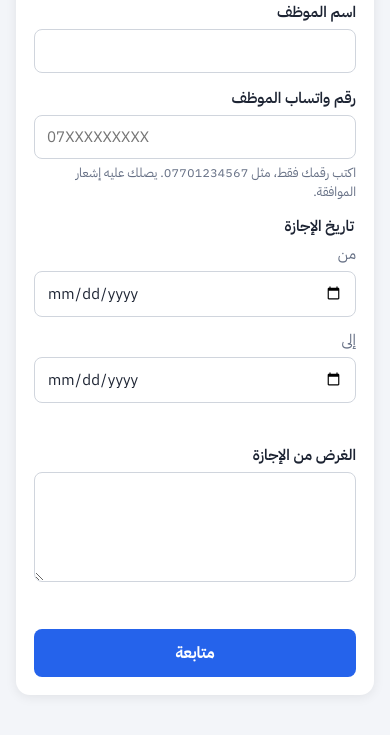
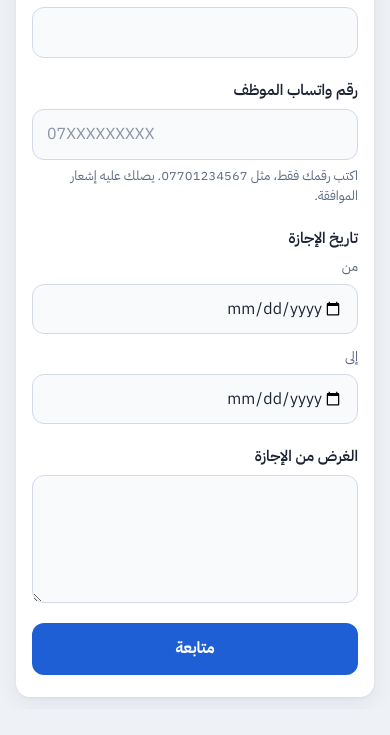
Before and after one commit to 86msa/ijaza, a plain HTML site: page index.html in a window 390 px wide. Shown: the part 141-876 px from the top of the page. After the commit the page ends 850 px from the top, so only its background shows below. Drawn offline with Linux system fonts and the light colour scheme.

Commit message:
ترتيب الواجهة على الجوال وإصلاح التداخل (#3)
* Add leave request page

Co-Authored-By: Claude Sonnet 5.5 <noreply@anthropic.com>
Claude-Session: https://claude.ai/code/session_01WrVYrDbhUUbKdQ4eJmy7Lu

* Simplify leave form and send requests via WhatsApp

Co-Authored-By: Claude Opus 5.5 <noreply@anthropic.com>
Claude-Session: https://claude.ai/code/session_01WrVYrDbhUUbKdQ4eJmy7Lu

* Accept Iraqi local phone numbers and add country code automatically

Co-Authored-By: Claude Opus 5.5 <noreply@anthropic.com>
Claude-Session: https://claude.ai/code/session_01WrVYrDbhUUbKdQ4eJmy7Lu

* Set manager WhatsApp number

Co-Authored-By: Claude Opus 5.5 <noreply@anthropic.com>
Claude-Session: https://claude.ai/code/session_01WrVYrDbhUUbKdQ4eJmy7Lu

* Shorten manager message with a reply page for approve/reject buttons

Co-Authored-By: Claude Opus 5.5 <noreply@anthropic.com>
Claude-Session: https://claude.ai/code/session_01WrVYrDbhUUbKdQ4eJmy7Lu

* Fix overlapping confirmation screen and tidy mobile layout

The confirmation section ignored the hidden attribute because .done set
display:flex, so it rendered under the form. Also stack fields with
consistent spacing, keep date inputs inside their box on iOS, use 16px
inputs to stop iOS zoom, and isolate dates so they read correctly in RTL.

Co-Authored-By: Claude Opus 5.5 <noreply@anthropic.com>
Claude-Session: https://claude.ai/code/session_01WrVYrDbhUUbKdQ4eJmy7Lu

---------

Co-authored-by: Claude <noreply@anthropic.com>

```diff
--- a/index.html
+++ b/index.html
@@ -2,7 +2,8 @@
 <html lang="ar" dir="rtl">
 <head>
 <meta charset="UTF-8">
-<meta name="viewport" content="width=device-width, initial-scale=1">
+<meta name="viewport" content="width=device-width, initial-scale=1, viewport-fit=cover">
+<meta name="theme-color" content="#eef2f7">
 <title>طلب إجازة</title>
 <link rel="stylesheet" href="https://fonts.googleapis.com/css2?family=IBM+Plex+Sans+Arabic:wght@400;600;700&display=swap">
 <link rel="stylesheet" href="style.css">
@@ -13,29 +14,34 @@
   <p class="sub">اكتب بياناتك ثم أرسل الطلب إلى المدير عبر واتساب.</p>
 
   <form id="leaveForm" novalidate>
-    <label for="name">اسم الموظف
+    <label class="field" for="name">
+      <span>اسم الموظف</span>
       <input type="text" id="name" name="name" required autocomplete="name">
     </label>
 
-    <label for="phone">رقم واتساب الموظف
-      <input type="tel" id="phone" name="phone" required inputmode="tel" dir="ltr" placeholder="07XXXXXXXXX" maxlength="20">
-      <small>اكتب رقمك فقط، مثل 07701234567. يصلك عليه إشعار الموافقة.</small>
+    <label class="field" for="phone">
+      <span>رقم واتساب الموظف</span>
+      <input type="tel" id="phone" name="phone" required inputmode="tel" dir="ltr" placeholder="07XXXXXXXXX" maxlength="20" autocomplete="tel">
+      <small class="hint">اكتب رقمك فقط، مثل 07701234567. يصلك عليه إشعار الموافقة.</small>
     </label>
 
     <fieldset>
       <legend>تاريخ الإجازة</legend>
-      <div class="row">
-        <label for="start">من
+      <div class="dates">
+        <label class="field" for="start">
+          <span>من</span>
           <input type="date" id="start" name="start" required>
         </label>
-        <label for="end">إلى
+        <label class="field" for="end">
+          <span>إلى</span>
           <input type="date" id="end" name="end" required>
         </label>
       </div>
       <p class="days" id="days" aria-live="polite"></p>
     </fieldset>
 
-    <label for="reason">الغرض من الإجازة
+    <label class="field" for="reason">
+      <span>الغرض من الإجازة</span>
       <textarea id="reason" name="reason" rows="4" required></textarea>
     </label>
 
--- a/script.js
+++ b/script.js
@@ -23,6 +23,7 @@ function toIraqi(s) {
   d = d.replace(/^0+/, '');
   return /^7\d{9}$/.test(d) ? COUNTRY_CODE + d : null;
 }
+const ltr = (s) => `\u2066${s}\u2069`;
 const waLink = (phone, text) => `https://wa.me/${phone}?text=${encodeURIComponent(text)}`;
 
 function countDays() {
@@ -63,8 +64,8 @@ form.addEventListener('submit', (e) => {
   const name = form.name.value.trim();
   const reason = form.reason.value.trim();
   const period = form.start.value === form.end.value
-    ? form.start.value
-    : `من ${form.start.value} إلى ${form.end.value}`;
+    ? ltr(form.start.value)
+    : `من ${ltr(form.start.value)} إلى ${ltr(form.end.value)}`;
 
   // رابط قصير لصفحة الرد، فيها زرّا القبول والرفض
   const code = (d) => d.replaceAll('-', '');
--- a/style.css
+++ b/style.css
@@ -1,29 +1,94 @@
-:root{--bg:#f3f5f9;--card:#fff;--text:#1d2433;--muted:#667085;--primary:#2563eb;--wa:#128c4a;--border:#d0d5dd;--err:#d92d20;--ok:#067647}
-@media (prefers-color-scheme:dark){:root:not([data-theme="light"]){color-scheme:dark;--bg:#0f1420;--card:#1a2133;--text:#e8ecf4;--muted:#98a2b3;--border:#344054;--primary:#4f8cff;--wa:#1fa463;--ok:#47cd89;--err:#f97066}}
-:root[data-theme="dark"]{color-scheme:dark;--bg:#0f1420;--card:#1a2133;--text:#e8ecf4;--muted:#98a2b3;--border:#344054;--primary:#4f8cff;--wa:#1fa463;--ok:#47cd89;--err:#f97066}
-*{box-sizing:border-box}
-body{margin:0;direction:rtl;background:var(--bg);color:var(--text);font-family:"IBM Plex Sans Arabic","Segoe UI",Tahoma,Arial,sans-serif;padding-block:16px;padding-left:max(16px,env(safe-area-inset-left,0px));padding-right:max(16px,env(safe-area-inset-right,0px))}
-.card{max-width:480px;margin:24px auto;background:var(--card);border-radius:14px;padding:24px;box-shadow:0 2px 12px rgba(0,0,0,.08)}
-h1{margin:0 0 4px;font-size:1.5rem}
-.sub{margin:0 0 20px;color:var(--muted)}
-form{display:grid;gap:14px}
-label,legend{display:block;font-size:.95rem;font-weight:600}
-fieldset{border:0;margin:0;padding:0}
-legend{margin-bottom:6px}
-small{display:block;margin-top:4px;color:var(--muted);font-weight:400;font-size:.8rem}
-input,textarea{display:block;width:100%;margin-top:6px;padding:10px 12px;font:inherit;font-weight:400;color:var(--text);background:transparent;border:1px solid var(--border);border-radius:8px}
+:root{
+  --bg:#eef2f7;--card:#fff;--field:#f8fafc;--text:#1d2433;--muted:#5d6b82;
+  --primary:#1f5fd6;--wa:#128c4a;--border:#d3dae5;--err:#c4320a;--ok:#067647;
+  --radius:12px;
+}
+@media (prefers-color-scheme:dark){:root:not([data-theme="light"]){color-scheme:dark;--bg:#0e131d;--card:#171e2c;--field:#1d2537;--text:#e8ecf4;--muted:#9aa6bb;--border:#323d52;--primary:#5b8ff0;--wa:#1fa463;--ok:#47cd89;--err:#f97066}}
+:root[data-theme="dark"]{color-scheme:dark;--bg:#0e131d;--card:#171e2c;--field:#1d2537;--text:#e8ecf4;--muted:#9aa6bb;--border:#323d52;--primary:#5b8ff0;--wa:#1fa463;--ok:#47cd89;--err:#f97066}
+
+*,*::before,*::after{box-sizing:border-box}
+[hidden]{display:none!important}
+html{-webkit-text-size-adjust:100%}
+body{
+  margin:0;direction:rtl;background:var(--bg);color:var(--text);
+  font-family:"IBM Plex Sans Arabic","Segoe UI",Tahoma,Arial,sans-serif;
+  font-size:16px;line-height:1.6;
+  padding-block:24px;
+  padding-left:max(16px,env(safe-area-inset-left,0px));
+  padding-right:max(16px,env(safe-area-inset-right,0px));
+}
+
+.card{width:100%;max-width:480px;margin:0 auto;background:var(--card);border-radius:16px;padding:28px 24px;box-shadow:0 1px 3px rgba(16,24,40,.06),0 8px 24px rgba(16,24,40,.06)}
+h1{margin:0;font-size:1.6rem;line-height:1.3}
+h2{margin:0 0 16px;font-size:1.25rem;line-height:1.4}
+.sub{margin:6px 0 24px;color:var(--muted);font-size:.95rem}
+
+/* حقول النموذج: كل حقل في سطر مستقل، بمسافات ثابتة */
+form{display:flex;flex-direction:column;gap:20px}
+.field{display:flex;flex-direction:column;gap:6px;min-width:0}
+.field > span,legend{font-weight:600;font-size:.95rem}
+fieldset{border:0;margin:0;padding:0;min-width:0}
+legend{padding:0;margin-bottom:6px}
+.hint{color:var(--muted);font-size:.82rem;line-height:1.5}
+
+input,textarea{
+  display:block;width:100%;min-width:0;max-width:100%;margin:0;
+  padding:12px 14px;min-height:48px;
+  font:inherit;font-size:16px;/* 16px يمنع التكبير التلقائي في آيفون */
+  color:var(--text);background:var(--field);
+  border:1px solid var(--border);border-radius:var(--radius);
+  -webkit-appearance:none;appearance:none;
+}
+textarea{resize:vertical;min-height:110px}
+input::placeholder,textarea::placeholder{color:var(--muted);opacity:.7}
 input[dir=ltr]{text-align:left}
-input:focus,textarea:focus,.btn:focus-visible,button:focus-visible{outline:2px solid var(--primary);outline-offset:1px}
-.row{display:grid;grid-template-columns:1fr 1fr;gap:12px}
-.row label{font-weight:400;color:var(--muted)}
-@media(max-width:400px){.row{grid-template-columns:1fr}.card{padding:18px}}
-.days{margin:8px 0 0;color:var(--ok);font-weight:600;min-height:1.2em}
-.error{margin:0;color:var(--err);min-height:1.2em}
-button,.btn{display:block;width:100%;padding:12px;font:inherit;font-weight:700;text-align:center;text-decoration:none;color:#fff;background:var(--primary);border:0;border-radius:8px;cursor:pointer}
+/* حقول التاريخ في آيفون تخرج عن عرضها بدون هذا */
+input[type=date]{text-align:right;line-height:1.4}
+input[type=date]::-webkit-date-and-time-value{text-align:right;margin:0}
+input[type=date]::-webkit-calendar-picker-indicator{margin:0}
+
+input:focus,textarea:focus{outline:none;border-color:var(--primary);box-shadow:0 0 0 3px color-mix(in srgb,var(--primary) 22%,transparent)}
+.btn:focus-visible,button:focus-visible{outline:3px solid color-mix(in srgb,var(--primary) 45%,transparent);outline-offset:2px}
+
+.dates{display:grid;grid-template-columns:repeat(2,minmax(0,1fr));gap:12px}
+.dates .field > span{font-weight:400;color:var(--muted);font-size:.85rem}
+@media (max-width:420px){.dates{grid-template-columns:minmax(0,1fr)}}
+
+.days{margin:10px 0 0;color:var(--ok);font-weight:600;font-size:.9rem}
+.error{margin:0;padding:10px 12px;border-radius:var(--radius);color:var(--err);background:color-mix(in srgb,var(--err) 10%,transparent);font-size:.9rem}
+.days:empty,.error:empty{display:none}
+
+button,.btn{
+  display:flex;align-items:center;justify-content:center;gap:8px;
+  width:100%;min-height:52px;padding:12px 16px;
+  font:inherit;font-weight:700;font-size:1rem;text-align:center;text-decoration:none;
+  color:#fff;background:var(--primary);border:0;border-radius:var(--radius);cursor:pointer;
+  -webkit-tap-highlight-color:transparent;
+}
 .btn.wa{background:var(--wa)}
-.btn.ghost{margin-top:10px;background:transparent;color:var(--text);border:1px solid var(--border)}
-button:hover,.btn:hover{filter:brightness(1.08)}
-.done h2{margin-top:0}
-.note{color:var(--muted);font-size:.85rem;text-align:center}
-dl{display:grid;grid-template-columns:auto 1fr;gap:8px 16px;margin:0 0 18px}
-dt{color:var(--muted)}dd{margin:0;font-weight:600;overflow-wrap:anywhere}
+.btn.ghost{background:transparent;color:var(--text);border:1px solid var(--border)}
+button:hover,.btn:hover{filter:brightness(1.07)}
+button:active,.btn:active{transform:translateY(1px)}
+
+/* شاشة التأكيد */
+.done{display:flex;flex-direction:column;gap:12px}
+.done h2{margin:0 0 4px}
+h1 + .done{margin-top:20px}
+.note{margin:0;color:var(--muted);font-size:.85rem;text-align:center}
+dl{display:grid;grid-template-columns:max-content minmax(0,1fr);gap:10px 16px;margin:0 0 8px;padding:16px;background:var(--field);border-radius:var(--radius)}
+dt{color:var(--muted);font-size:.9rem}
+dd{margin:0;font-weight:600;overflow-wrap:break-word;min-width:0}
+
+/* صفحة القبول والرفض */
+.actions{display:grid;grid-template-columns:repeat(2,minmax(0,1fr));gap:12px}
+.btn.yes{background:var(--wa)}
+.btn.no{background:var(--err)}
+.btn.big{min-height:60px;font-size:1.1rem}
+
+/* الجوال: البطاقة تملأ العرض وتقل المسافات */
+@media (max-width:480px){
+  body{padding-block:12px}
+  .card{padding:22px 16px;border-radius:14px}
+  h1{font-size:1.4rem}
+}
+@media (prefers-reduced-motion:reduce){*{transition:none!important}}
```
Also changed, not shown: r.html (+3 -8 lines).
